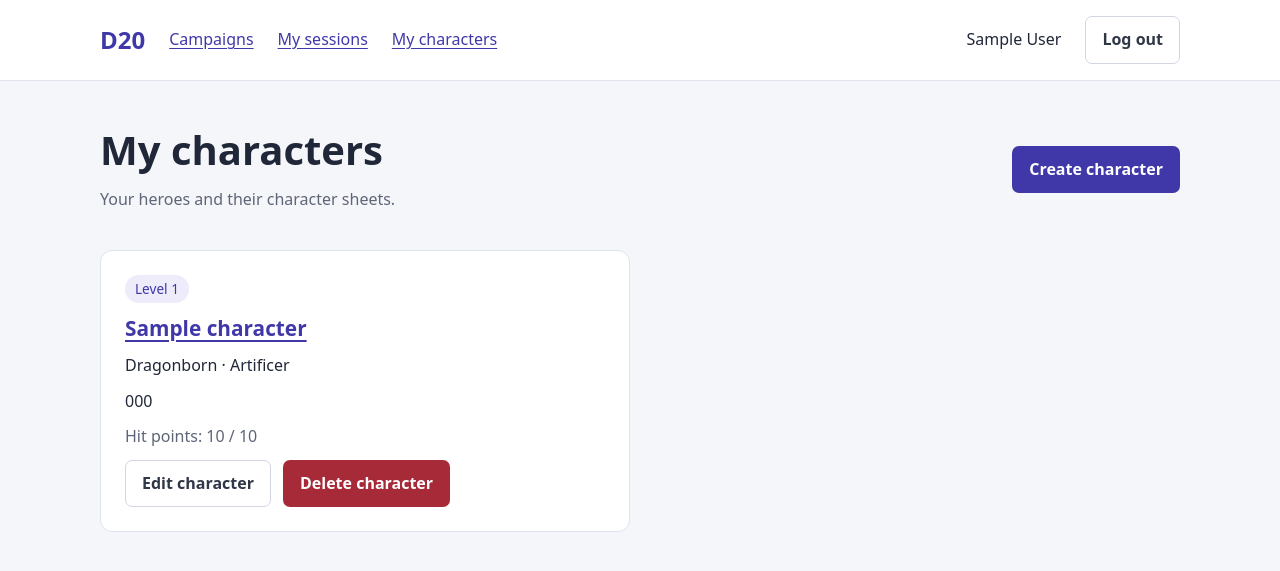
After one commit to kateryna-che/d20, a Django app: page /characters/ in a window 1280 px wide. The commit adds this page. Shown: the top 571 px of the page. Run offline with Django 5.2, Linux system fonts and the light colour scheme; a user stored in the database is signed in; tables that the repository leaves empty hold one stand-in row (values such as "Sample post").

Commit message:
feat: add character pages and owner controls

```diff
--- a/d20/models.py
+++ b/d20/models.py
@@ -110,6 +110,9 @@ class Character(models.Model):
 
     def __str__(self):
         return self.name
+
+    def get_absolute_url(self):
+        return reverse("d20:character-detail", kwargs={"pk": self.pk})
 
 
 class Campaign(models.Model):
--- a/d20/urls.py
+++ b/d20/urls.py
@@ -6,6 +6,11 @@ from d20.views import (
     CampaignDetailView,
     CampaignListView,
     CampaignUpdateView,
+    CharacterCreateView,
+    CharacterDeleteView,
+    CharacterDetailView,
+    CharacterListView,
+    CharacterUpdateView,
     GameSessionCreateView,
     GameSessionDeleteView,
     GameSessionDetailView,
@@ -42,6 +47,27 @@ urlpatterns = [
         GameSessionCreateView.as_view(),
         name="session-create",
     ),
+    path("characters/", CharacterListView.as_view(), name="character-list"),
+    path(
+        "characters/create/",
+        CharacterCreateView.as_view(),
+        name="character-create",
+    ),
+    path(
+        "characters/<int:pk>/",
+        CharacterDetailView.as_view(),
+        name="character-detail",
+    ),
+    path(
+        "characters/<int:pk>/update/",
+        CharacterUpdateView.as_view(),
+        name="character-update",
+    ),
+    path(
+        "characters/<int:pk>/delete/",
+        CharacterDeleteView.as_view(),
+        name="character-delete",
+    ),
     path("sessions/", GameSessionListView.as_view(), name="session-list"),
     path(
         "sessions/<int:pk>/",
--- a/d20/views.py
+++ b/d20/views.py
@@ -8,8 +8,8 @@ from django.urls import reverse, reverse_lazy
 from django.utils.http import url_has_allowed_host_and_scheme
 from django.views import generic
 
-from d20.forms import CampaignForm, GameSessionForm
-from d20.models import Campaign, GameSession
+from d20.forms import CampaignForm, GameSessionForm, CharacterForm
+from d20.models import Campaign, GameSession, Character
 
 
 class OwnerRequiredMixin(LoginRequiredMixin):
@@ -109,6 +109,58 @@ class CampaignDeleteView(OwnerRequiredMixin, SuccessMessageMixin, generic.Delete
     success_message = "The campaign was deleted."
 
 
+
+class CharacterListView(LoginRequiredMixin, generic.ListView):
+    """The characters of the logged-in user.
+
+    Characters of other players are opened from campaign pages.
+    """
+
+    model = Character
+    paginate_by = 8
+    search_field = "name"
+
+    def get_queryset(self):
+        return super().get_queryset().filter(owner=self.request.user)
+
+
+class CharacterDetailView(LoginRequiredMixin, generic.DetailView):
+    queryset = Character.objects.select_related("owner").prefetch_related(
+        "memberships__campaign",
+        "memberships__participations__game_session",
+    )
+
+
+class CharacterCreateView(
+    LoginRequiredMixin, SuccessMessageMixin, generic.CreateView
+):
+    model = Character
+    form_class = CharacterForm
+    success_message = "The character was created."
+
+    def form_valid(self, form):
+        form.instance.owner = self.request.user
+        return super().form_valid(form)
+
+
+class CharacterUpdateView(
+    OwnerRequiredMixin, SuccessMessageMixin, generic.UpdateView
+):
+    model = Character
+    form_class = CharacterForm
+    owner_field = "owner"
+    success_message = "The character sheet was saved."
+
+
+class CharacterDeleteView(
+    OwnerRequiredMixin, SuccessMessageMixin, generic.DeleteView
+):
+    model = Character
+    owner_field = "owner"
+    success_url = reverse_lazy("d20:character-list")
+    success_message = "The character was deleted."
+
+
 class GameSessionListView(LoginRequiredMixin, generic.ListView):
     """Sessions of the campaigns that the user runs or plays in.
 
--- a/templates/base.html
+++ b/templates/base.html
@@ -14,6 +14,7 @@
       {% if user.is_authenticated %}
         <a href="{% url 'd20:campaign-list' %}">Campaigns</a>
         <a href="{% url 'd20:session-list' %}">My sessions</a>
+        <a href="{% url 'd20:character-list' %}">My characters</a>
         <span class="account-name">{{ user.display_name }}</span>
         <form method="post" action="{% url 'logout' %}">
           {% csrf_token %}
--- a/templates/d20/campaign_detail.html
+++ b/templates/d20/campaign_detail.html
@@ -31,7 +31,7 @@
           <li>
             <strong>{{ membership.player.display_name }}</strong>
             {% if membership.character %}
-              <p>{{ membership.character.name }} &middot; Level {{ membership.character.level }} {{ membership.character.get_character_class_display }}</p>
+              <p><a href="{% url 'd20:character-detail' membership.character_id %}">{{ membership.character.name }}</a> &middot; Level {{ membership.character.level }} {{ membership.character.get_character_class_display }}</p>
             {% else %}
               <p class="muted">No character selected yet.</p>
             {% endif %}
--- /dev/null
+++ b/templates/d20/character_list.html
@@ -0,0 +1,44 @@
+{% extends "base.html" %}
+
+{% block title %}My characters | D20{% endblock %}
+
+{% block content %}
+  <div class="page-heading">
+    <div>
+      <h1>My characters</h1>
+      <p class="muted">Your heroes and their character sheets.</p>
+    </div>
+    <a class="button" href="{% url 'd20:character-create' %}">Create character</a>
+  </div>
+  <div class="campaign-grid">
+    {% for character in character_list %}
+      <article class="card">
+        <span class="badge">Level {{ character.level }}</span>
+        <h2><a href="{% url 'd20:character-detail' character.pk %}">{{ character.name }}</a></h2>
+        <p>{{ character.get_ancestry_display }} &middot; {{ character.get_character_class_display }}</p>
+        {% if character.concept %}<p>{{ character.concept }}</p>{% endif %}
+        <p class="muted">Hit points: {{ character.hit_points }} / {{ character.max_hit_points }}</p>
+        <div class="actions">
+          <a class="button secondary" href="{% url 'd20:character-update' character.pk %}">Edit character</a>
+          <a class="button danger" href="{% url 'd20:character-delete' character.pk %}">Delete character</a>
+        </div>
+      </article>
+    {% empty %}
+      <div class="card empty-state">
+        <h2>No characters yet</h2>
+        <p>Create a character to start your adventure.</p>
+      </div>
+    {% endfor %}
+  </div>
+  {% if is_paginated %}
+    <nav class="pagination" aria-label="Character pages">
+      {% if page_obj.has_previous %}
+        <a class="button secondary" href="?page={{ page_obj.previous_page_number }}">Previous</a>
+      {% endif %}
+      <span>Page {{ page_obj.number }} of {{ paginator.num_pages }}</span>
+      {% if page_obj.has_next %}
+        <a class="button secondary" href="?page={{ page_obj.next_page_number }}">Next</a>
+      {% endif %}
+    </nav>
+  {% endif %}
+{% endblock %}
--- a/templates/d20/gamesession_detail.html
+++ b/templates/d20/gamesession_detail.html
@@ -41,7 +41,7 @@
         <li>
           <strong>{{ participation.membership.player.display_name }}</strong>
           &middot; {{ participation.get_attendance_status_display }}
-          {% if participation.membership.character %}<p>{{ participation.membership.character.name }}</p>{% endif %}
+          {% if participation.membership.character %}<p><a href="{% url 'd20:character-detail' participation.membership.character_id %}">{{ participation.membership.character.name }}</a></p>{% endif %}
         </li>
       {% empty %}
         <li class="muted">No attendance responses yet.</li>
```
Also changed, not shown: d20/forms.py (+28 -1 lines), templates/d20/character_confirm_delete.html (added, +18 -0 lines), templates/d20/character_detail.html (added, +85 -0 lines), templates/d20/character_form.html (added, +18 -0 lines).
